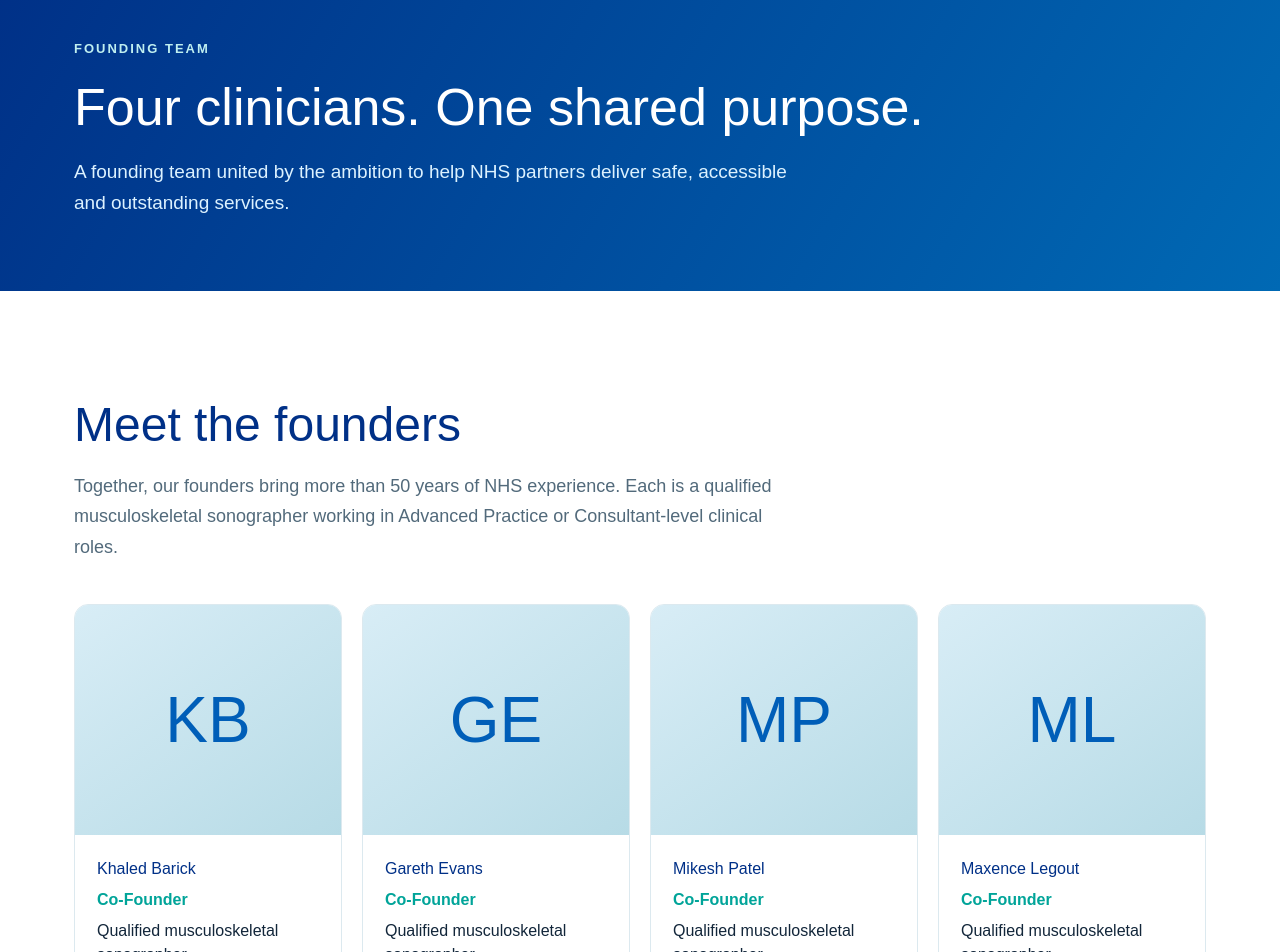
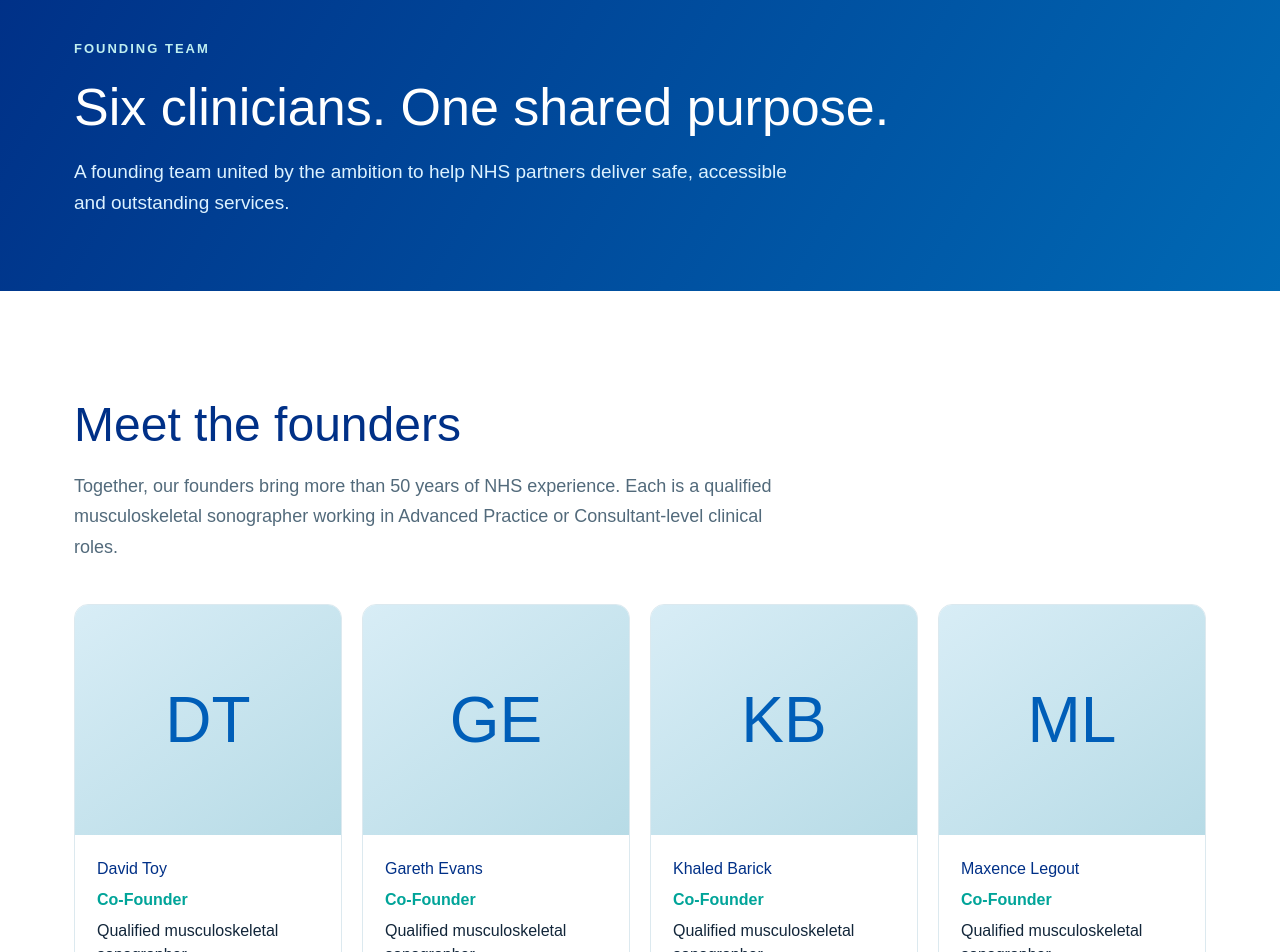
Before and after one commit to insightmsk/insight-health-partners, a Next.js app: page /team in a window 1280 px wide. Shown: the part 148-1100 px from the top of the page. Built offline with nearby package versions, Linux system fonts and the light colour scheme.

Commit message:
Update page.js

```diff
--- a/app/team/page.js
+++ b/app/team/page.js
@@ -1,3 +1,79 @@
 import{Header,Footer,PageHero,CTA,Reveal}from"../components";
+
 export const metadata={title:"Founding Team"};
-export default function Team(){const names=["Khaled Barick","Gareth Evans","Mikesh Patel","Maxence Legout"];return <><Header active="Founding Team"/><main><PageHero eyebrow="Founding team" title="Four clinicians. One shared purpose.">A founding team united by the ambition to help NHS partners deliver safe, accessible and outstanding services.</PageHero><section className="section"><div className="shell"><div className="heading"><h2>Meet the founders</h2><p>Together, our founders bring more than 50 years of NHS experience. Each is a qualified musculoskeletal sonographer working in Advanced Practice or Consultant-level clinical roles.</p></div><div className="team">{names.map((n,i)=><article className="person reveal" key={n}><div className="portrait" role="img" aria-label={`${n} portrait placeholder`}>{n.split(" ").map(x=>x[0]).join("")}</div><div><h3>{n}</h3><p>Co-Founder</p><span>Qualified musculoskeletal sonographer</span></div></article>)}</div></div></section><section className="section soft"><div className="shell two"><div className="heading"><h2>Broad experience, shared standards.</h2></div><div className="prose"><p>The team’s experience includes radiology, emergency medicine, orthopaedics, rheumatology, primary care and community services, supported by backgrounds in clinical leadership, CQC governance, education and service transformation.</p><p>No executive titles have been assigned at this stage.</p></div></div></section><CTA/></main><Footer/><Reveal/></>}
+
+export default function Team(){
+  const names=[
+    "David Toy",
+    "Gareth Evans",
+    "Khaled Barick",
+    "Maxence Legout",
+    "Mikesh Patel",
+    "Paul Watson"
+  ];
+
+  return <>
+    <Header active="Founding Team"/>
+    <main>
+      <PageHero
+        eyebrow="Founding team"
+        title={"Six clinicians.\nOne shared purpose."}
+      >
+        A founding team united by the ambition to help NHS partners deliver safe, accessible and outstanding services.
+      </PageHero>
+
+      <section className="section">
+        <div className="shell">
+          <div className="heading">
+            <h2>Meet the founders</h2>
+            <p>
+              Together, our founders bring more than 50 years of NHS experience.
+              Each is a qualified musculoskeletal sonographer working in Advanced Practice
+              or Consultant-level clinical roles.
+            </p>
+          </div>
+
+          <div className="team">
+            {names.map((n,i)=>
+              <article className="person reveal" key={n}>
+                <div
+                  className="portrait"
+                  role="img"
+                  aria-label={`${n} portrait placeholder`}
+                >
+                  {n.split(" ").map(x=>x[0]).join("")}
+                </div>
+                <div>
+                  <h3>{n}</h3>
+                  <p>Co-Founder</p>
+                  <span>Qualified musculoskeletal sonographer</span>
+                </div>
+              </article>
+            )}
+          </div>
+        </div>
+      </section>
+
+      <section className="section soft">
+        <div className="shell two">
+          <div className="heading">
+            <h2>Broad experience, shared standards.</h2>
+          </div>
+          <div className="prose">
+            <p>
+              The team’s experience includes radiology, emergency medicine,
+              orthopaedics, rheumatology, primary care and community services,
+              supported by backgrounds in clinical leadership, CQC governance,
+              education and service transformation.
+            </p>
+            <p>No executive titles have been assigned at this stage.</p>
+          </div>
+        </div>
+      </section>
+
+      <CTA/>
+    </main>
+    <Footer/>
+    <Reveal/>
+  </>
+          }
```
